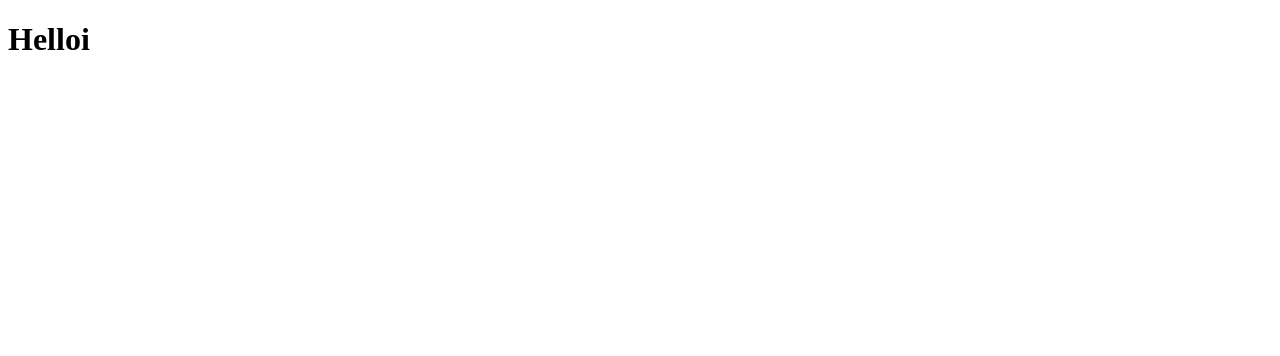
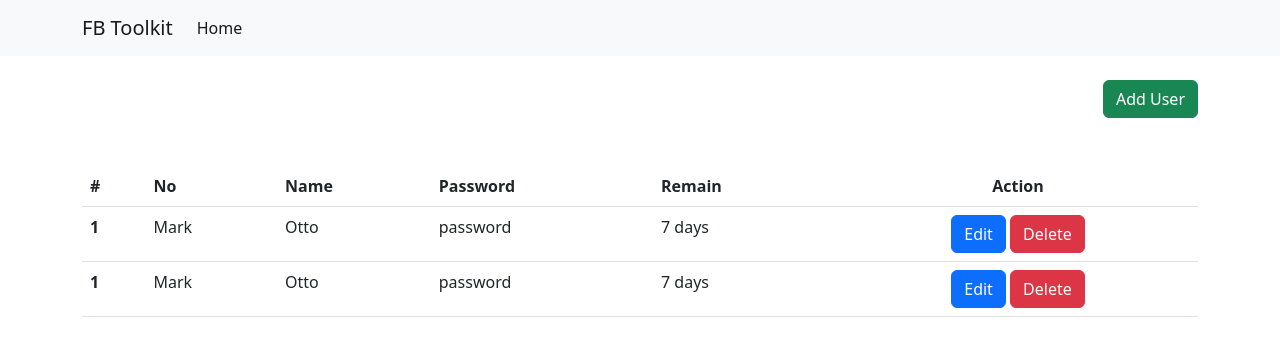
Before and after one commit to amm834/mcy-fb-toolkit-ui, a plain HTML site: page index.html in a window 1280 px wide. Drawn offline with Linux system fonts and the light colour scheme.

Commit message:
Create Done

```diff
--- a/index.html
+++ b/index.html
@@ -3,8 +3,72 @@
 <head>
     <meta charset="UTF-8">
     <title>Toolkit UI</title>
+    <link rel="stylesheet" href="css/bootstrap.min.css">
 </head>
 <body>
-<h1>Helloi</h1>
+<!-- Navbar -->
+<nav class="navbar navbar-expand-lg bg-light">
+    <div class="container">
+        <a class="navbar-brand" href="#">FB Toolkit</a>
+        <button class="navbar-toggler" type="button" data-bs-toggle="collapse" data-bs-target="#navbarSupportedContent"
+                aria-controls="navbarSupportedContent" aria-expanded="false" aria-label="Toggle navigation">
+            <span class="navbar-toggler-icon"></span>
+        </button>
+        <div class="collapse navbar-collapse" id="navbarSupportedContent">
+            <ul class="navbar-nav me-auto mb-2 mb-lg-0">
+                <li class="nav-item">
+                    <a class="nav-link active" aria-current="page" href="#">Home</a>
+                </li>
+            </ul>
+        </div>
+    </div>
+</nav>
+<!-- Navbar End -->
+<!-- Body -->
+<main>
+    <section class="container">
+        <div class="text-end">
+            <button class="btn btn-success mt-4">Add User</button>
+        </div>
+        <table class="table mt-5">
+            <thead>
+            <tr>
+                <th scope="col">#</th>
+                <th scope="col">No</th>
+                <th scope="col">Name</th>
+                <th scope="col">Password</th>
+                <th scope="col">Remain</th>
+                <th scope="col" class="text-center">Action</th>
+            </tr>
+            </thead>
+            <tbody>
+            <tr>
+                <th scope="row">1</th>
+                <td>Mark</td>
+                <td>Otto</td>
+                <td>password</td>
+                <td>7 days</td>
+                <td class="text-center">
+                    <button class="btn btn-primary">Edit</button>
+                    <button class="btn btn-danger">Delete</button>
+                </td>
+            </tr>
+            <tr>
+                <th scope="row">1</th>
+                <td>Mark</td>
+                <td>Otto</td>
+                <td>password</td>
+                <td>7 days</td>
+                <td class="text-center">
+                    <button class="btn btn-primary">Edit</button>
+                    <button class="btn btn-danger">Delete</button>
+                </td>
+            </tr>
+            </tbody>
+        </table>
+    </section>
+</main>
+<!-- Body End -->
+<script src="js/bootstrap.min.js"></script>
 </body>
 </html>
```
